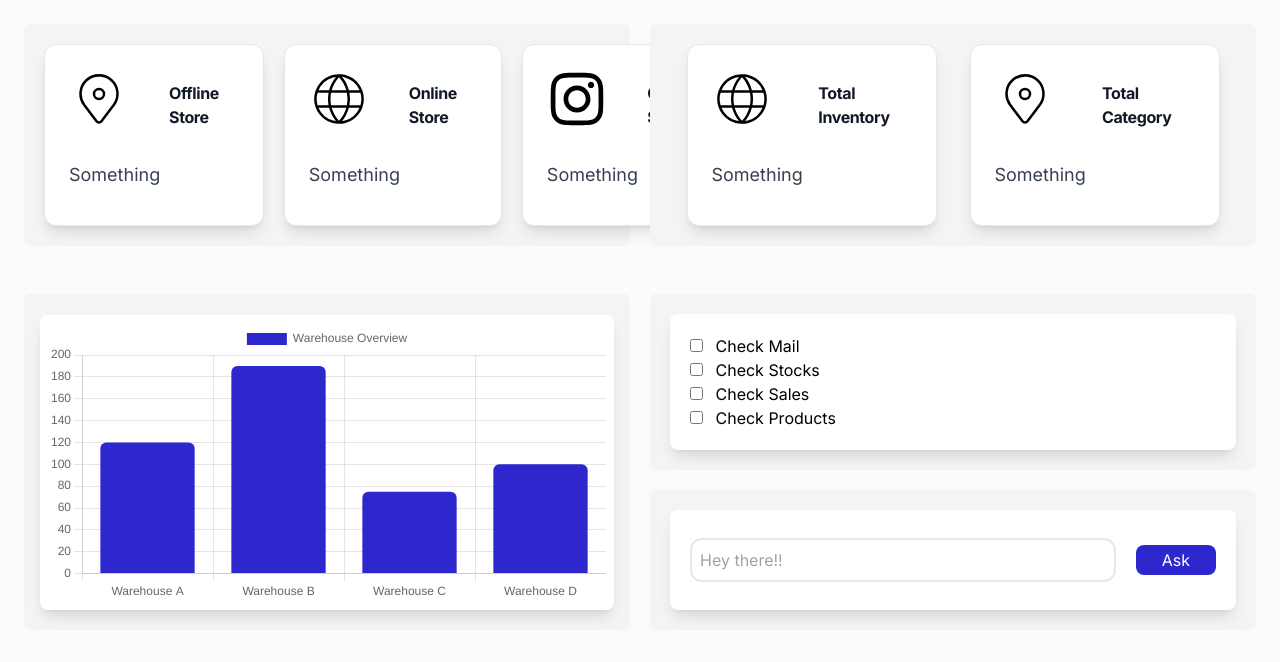
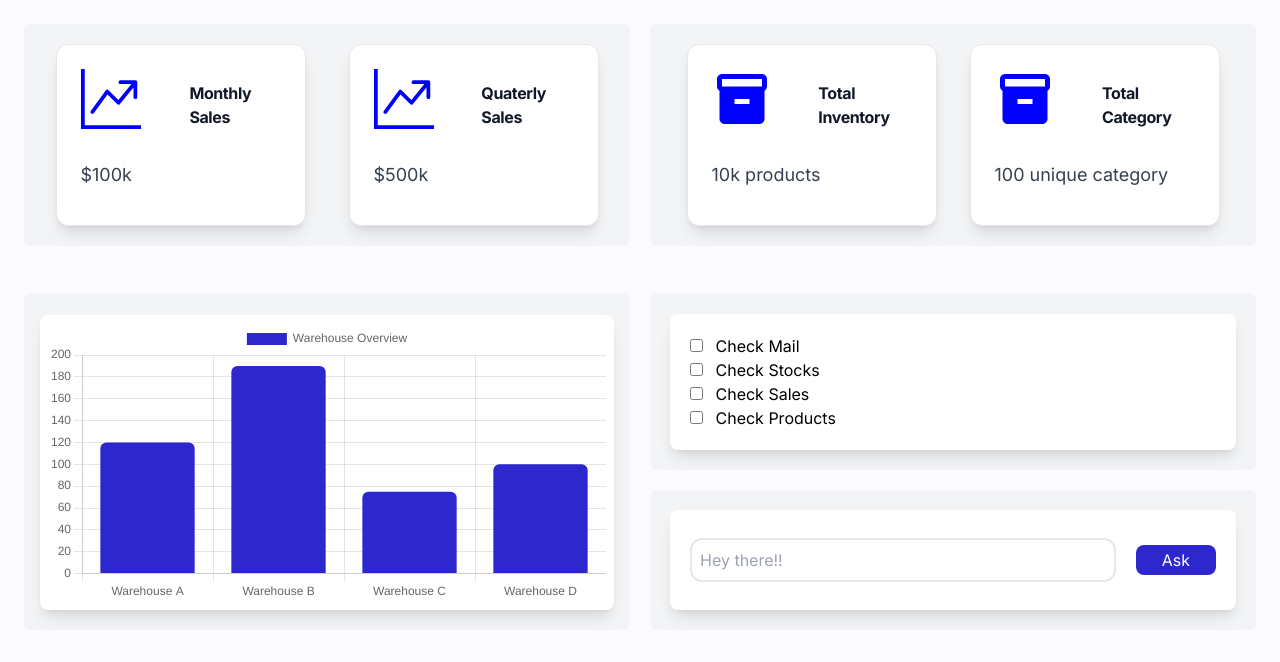
Before and after one commit to MahimnaUpadhyay/InventoryManagementWithAI, a Next.js app in the folder IntenTrolly/: page /pages/Home in a window 1280 px wide. Shown: the top 662 px of the page. Built offline with nearby package versions, Linux system fonts and the light colour scheme.

Commit message:
Files Strucutre Changes

```diff
--- a/IntenTrolly/src/app/components/Navbar.js
+++ b/IntenTrolly/src/app/components/Navbar.js
@@ -1,13 +1,21 @@
 "use client"
 
-import React, { useState, useEffect } from 'react';
+import React from 'react';
+
+// NEXT NAVIGATION
 import { useRouter } from 'next/navigation';
+import InventoryPage from '../pages/Inventory/Page.js';
+import SalesPage from '../pages/Sales/Page.js';
+import WarehousePage from '../pages/Warehouse/Page.js';
+import SuppliersPage from '../pages/Suppliers/Page.js';
+
+// React ICONS
 import { MdOutlineInventory2 } from "react-icons/md";
 
 const Navbar = () => {
   const router = useRouter();
 
-  const [UserData, setUserData] = useState([])
+  const [UserData, setUserData] = React.useState([])
 
   const onLogout = () => {
     //TODO
@@ -21,7 +29,7 @@ const Navbar = () => {
     router.push('/Home')
   }
 
-  useEffect(() => {
+  React.useEffect(() => {
     return () => {
       const storedUser = JSON.parse(sessionStorage?.getItem('user'));
       setUserData(storedUser)
--- a/IntenTrolly/src/app/pages/Home/UI/InventoryOverview.js
+++ b/IntenTrolly/src/app/pages/Home/UI/InventoryOverview.js
@@ -4,7 +4,7 @@ import React from 'react'
 import Card from '@/app/components/Card';
 
 // React Icons
-import { CiLocationOn, CiGlobe } from 'react-icons/ci';
+import { MdInventory2 } from 'react-icons/md';
 
 const InventoryOverview = () => {
     return (
@@ -12,13 +12,13 @@ const InventoryOverview = () => {
             <div className="flex flex-row justify-around items-center bg-gray-100 p-5 rounded-md w-full h-full">
                 <Card
                     Card_Title={"Total Inventory"}
-                    Icon={<CiGlobe size={60} />}
-                    Card_Content={"Something"}
+                    Icon={<MdInventory2 size={60} color='blue'/>}
+                    Card_Content={"10k products"}
                 />
                 <Card
                     Card_Title={"Total Category"}
-                    Icon={<CiLocationOn size={60} />}
-                    Card_Content={"Something"}
+                    Icon={<MdInventory2 size={60} color='blue'/>}
+                    Card_Content={"100 unique category"}
                 />
             </div>
         </>
--- a/IntenTrolly/src/app/pages/Home/UI/SalesOverview.js
+++ b/IntenTrolly/src/app/pages/Home/UI/SalesOverview.js
@@ -4,26 +4,20 @@ import React from 'react'
 import Card from '@/app/components/Card'
 
 // React Icons
-import { CiLocationOn, CiGlobe } from 'react-icons/ci';
-import { FaInstagram } from 'react-icons/fa';
+import { BsGraphUpArrow } from 'react-icons/bs';
 
 const SalesOverview = () => {
     return (
-        <div className="flex flex-row justify-between items-center gap-5 bg-gray-100 p-5 rounded-md w-full h-full">
+        <div className="flex flex-row justify-around items-center gap-5 bg-gray-100 p-5 rounded-md w-full h-full">
             <Card
-                Card_Title={"Offline Store"}
-                Icon={<CiLocationOn size={60} />}
-                Card_Content={"Something"}
+                Card_Title={"Monthly Sales"}
+                Icon={<BsGraphUpArrow size={60} color='blue'/>}
+                Card_Content={"$100k"}
             />
             <Card
-                Card_Title={"Online Store"}
-                Icon={<CiGlobe size={60} />}
-                Card_Content={"Something"}
-            />
-            <Card
-                Card_Title={"Overall Store"}
-                Icon={<FaInstagram size={60} />}
-                Card_Content={"Something"}
+                Card_Title={"Quaterly Sales"}
+                Icon={<BsGraphUpArrow size={60} color='blue'/>}
+                Card_Content={"$500k"}
             />
         </div>
     )
--- /dev/null
+++ b/IntenTrolly/src/app/pages/Inventory/InventoryPage.js
@@ -0,0 +1,9 @@
+import React from 'react'
+
+const InventoryPage = () => {
+  return (
+    <div>InventoryPage</div>
+  )
+}
+
+export default InventoryPage
--- /dev/null
+++ b/IntenTrolly/src/app/pages/Inventory/Page.js
@@ -0,0 +1,12 @@
+import React from 'react'
+import InventoryPage from './InventoryPage'
+
+const Page = () => {
+  return (
+    <>
+      <InventoryPage />
+    </>
+  )
+}
+
+export default Page
--- /dev/null
+++ b/IntenTrolly/src/app/pages/Sales/Page.js
@@ -0,0 +1,12 @@
+import React from 'react'
+import SalesPage from './SalesPage'
+
+const Page = () => {
+  return (
+    <>
+        <SalesPage />
+    </>
+  )
+}
+
+export default Page
--- /dev/null
+++ b/IntenTrolly/src/app/pages/Sales/SalesPage.js
@@ -0,0 +1,9 @@
+import React from 'react'
+
+const SalesPage = () => {
+  return (
+    <div>SalesPage</div>
+  )
+}
+
+export default SalesPage
--- /dev/null
+++ b/IntenTrolly/src/app/pages/Suppliers/Page.js
@@ -0,0 +1,12 @@
+import React from 'react'
+import SuppliersPage from './SuppliersPage'
+
+const Page = () => {
+  return (
+   <>
+        <SuppliersPage/>
+   </>
+  )
+}
+
+export default Page
--- /dev/null
+++ b/IntenTrolly/src/app/pages/Suppliers/SuppliersPage.js
@@ -0,0 +1,9 @@
+import React from 'react'
+
+const SuppliersPage = () => {
+  return (
+    <div>SuppliersPage</div>
+  )
+}
+
+export default SuppliersPage
--- /dev/null
+++ b/IntenTrolly/src/app/pages/Warehouse/Page.js
@@ -0,0 +1,12 @@
+import React from 'react'
+import { WarehousePage } from './WarehousePage'
+
+const Page = () => {
+  return (
+    <>
+        <WarehousePage />
+    </>
+  )
+}
+
+export default Page
--- /dev/null
+++ b/IntenTrolly/src/app/pages/Warehouse/WarehousePage.js
@@ -0,0 +1,7 @@
+import React from 'react'
+
+export const WarehousePage = () => {
+  return (
+    <div>WarehousePage</div>
+  )
+}
```
